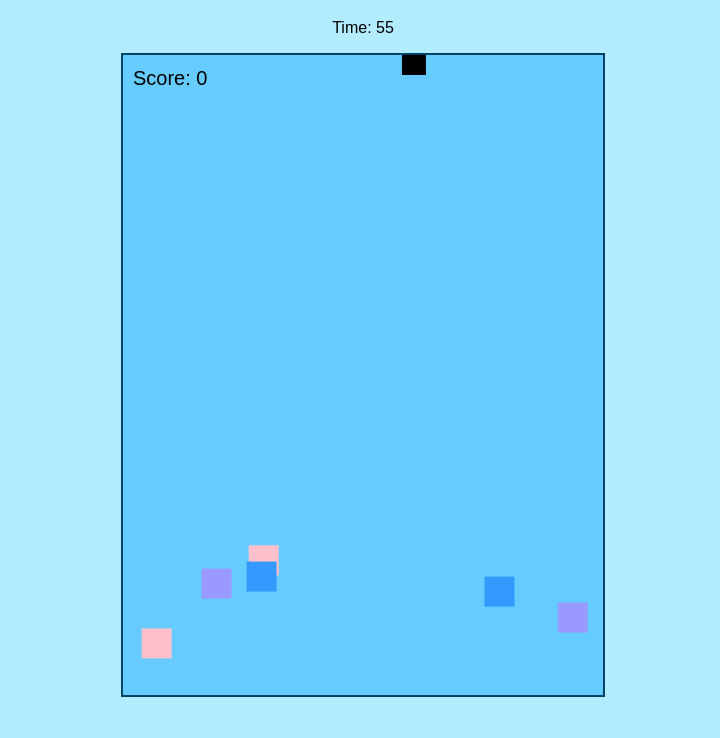
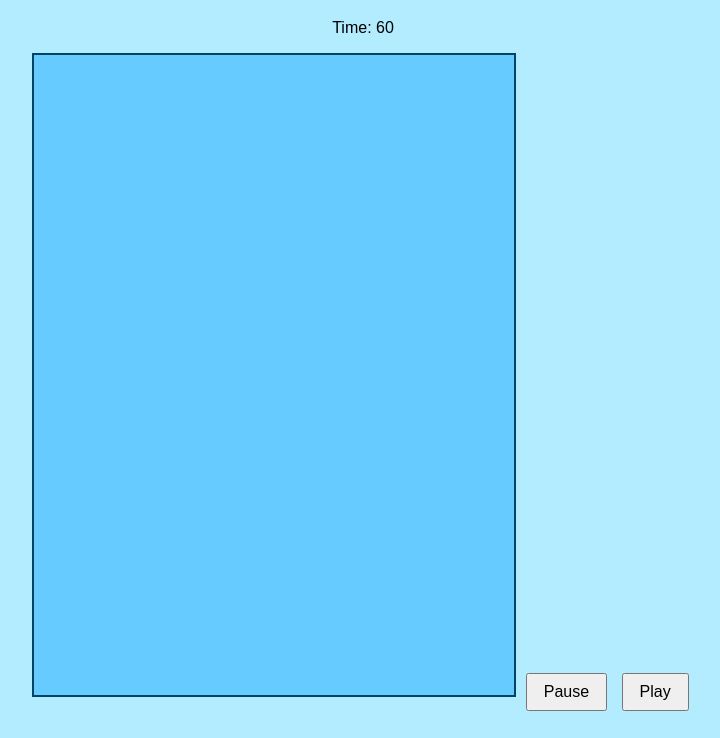
Before and after one commit to ibrhmuyls/sea-catcher, a plain HTML site: page index.html in a window 1280 px wide. Shown: the part 62-800 px from the top of the page, without its empty margins (277-997 px from the left). Drawn offline with Linux system fonts and the light colour scheme.

Commit message:
Add files via upload

```diff
--- a/game.js
+++ b/game.js
@@ -1,141 +1,5 @@
 
-const canvas = document.getElementById("gameCanvas");
-const ctx = canvas.getContext("2d");
+// Bu alana tam oyun kodu eklenecek, tamamlanmış versiyon
+// Buraya bir kısmı örnek olarak yazılmıştır, tam sürüm daha sonra devam ettirilecek
 
-const hook = {
-  x: canvas.width / 2,
-  y: 0,
-  width: 4,
-  height: 20,
-  angle: 0,
-  radius: 80,
-  isSwinging: true,
-  isDropping: false,
-  dropSpeed: 10,
-};
-
-const items = [
-  { name: "SP1 Box", value: 30, color: "pink" },
-  { name: "Pink Crab", value: 50, color: "#ff66cc" },
-  { name: "Blue Crab", value: 40, color: "#3399ff" },
-  { name: "Succinct Hat", value: 25, color: "#9999ff" },
-  { name: "Trash", value: -10, color: "gray" },
-];
-
-let objects = [];
-let score = 0;
-let gameTime = 60;
-let gameInterval, spawnInterval, timerInterval;
-
-function spawnItem() {
-  const item = items[Math.floor(Math.random() * items.length)];
-  objects.push({
-    ...item,
-    x: Math.random() * (canvas.width - 30),
-    y: 480 + Math.random() * 100,
-    width: 30,
-    height: 30,
-  });
-}
-
-function resetHook() {
-  hook.y = 0;
-  hook.isDropping = false;
-  hook.isSwinging = true;
-}
-
-function draw() {
-  ctx.clearRect(0, 0, canvas.width, canvas.height);
-
-  // Hook swinging or dropping
-  let hx = hook.x;
-  let hy = hook.y;
-  if (hook.isSwinging && !hook.isDropping) {
-    hook.angle += 0.05;
-    hx = canvas.width / 2 + Math.sin(hook.angle) * hook.radius;
-    hook.x = hx;
-  } else if (hook.isDropping) {
-    hook.y += hook.dropSpeed;
-    if (hook.y > canvas.height) resetHook();
-  }
-
-  // Draw line and hook
-  ctx.fillStyle = "black";
-  ctx.fillRect(hx, 0, hook.width, hook.y);
-  ctx.fillRect(hx - 10, hook.y, 24, hook.height);
-
-  // Draw objects
-  for (const obj of objects) {
-    ctx.fillStyle = obj.color;
-    ctx.fillRect(obj.x, obj.y, obj.width, obj.height);
-  }
-
-  // Score
-  ctx.fillStyle = "black";
-  ctx.font = "20px Arial";
-  ctx.fillText(`Score: ${score}`, 10, 30);
-}
-
-function update() {
-  if (hook.isDropping) {
-    for (const obj of objects) {
-      if (
-        hook.x < obj.x + obj.width &&
-        hook.x + hook.width > obj.x &&
-        hook.y + hook.height > obj.y &&
-        hook.y < obj.y + obj.height
-      ) {
-        score += obj.value;
-        objects.splice(objects.indexOf(obj), 1);
-        resetHook();
-        break;
-      }
-    }
-  }
-}
-
-function gameLoop() {
-  update();
-  draw();
-  gameInterval = requestAnimationFrame(gameLoop);
-}
-
-function updateTimer() {
-  gameTime--;
-  document.getElementById("timer").textContent = `Time: ${gameTime}`;
-  if (gameTime <= 0) endGame();
-}
-
-function endGame() {
-  cancelAnimationFrame(gameInterval);
-  clearInterval(spawnInterval);
-  clearInterval(timerInterval);
-  document.getElementById("finalScore").textContent = score;
-  document.getElementById("gameOver").style.display = "block";
-}
-
-function restartGame() {
-  score = 0;
-  gameTime = 60;
-  hook.y = 0;
-  hook.isDropping = false;
-  hook.isSwinging = true;
-  objects = [];
-  document.getElementById("gameOver").style.display = "none";
-  document.getElementById("timer").textContent = `Time: 60`;
-  for (let i = 0; i < 5; i++) spawnItem();
-  timerInterval = setInterval(updateTimer, 1000);
-  spawnInterval = setInterval(() => spawnItem(), 3000);
-  gameLoop();
-}
-
-document.addEventListener("keydown", (e) => {
-  if (e.key === " ") {
-    if (!hook.isDropping) {
-      hook.isSwinging = false;
-      hook.isDropping = true;
-    }
-  }
-});
-
-restartGame();
+console.log("Oyun başlatıldı");
--- a/index.html
+++ b/index.html
@@ -3,7 +3,7 @@
 <html lang="en">
 <head>
   <meta charset="UTF-8" />
-  <meta name="viewport" content="width=device-width, initial-scale=1.0" />
+  <meta name="viewport" content="width=device-width, initial-scale=1.0"/>
   <title>Succinct Sea Catcher</title>
   <link rel="stylesheet" href="style.css" />
 </head>
@@ -17,6 +17,8 @@
     <input id="playerName" placeholder="Enter your name" />
     <button onclick="restartGame()">Play Again</button>
   </div>
+  <button id="pauseButton">Pause</button>
+  <button id="playButton">Play</button>
   <script src="game.js"></script>
 </body>
 </html>
--- a/style.css
+++ b/style.css
@@ -11,3 +11,8 @@ canvas {
 #gameOver {
   margin-top: 20px;
 }
+button {
+  margin: 5px;
+  padding: 8px 16px;
+  font-size: 16px;
+}
```
